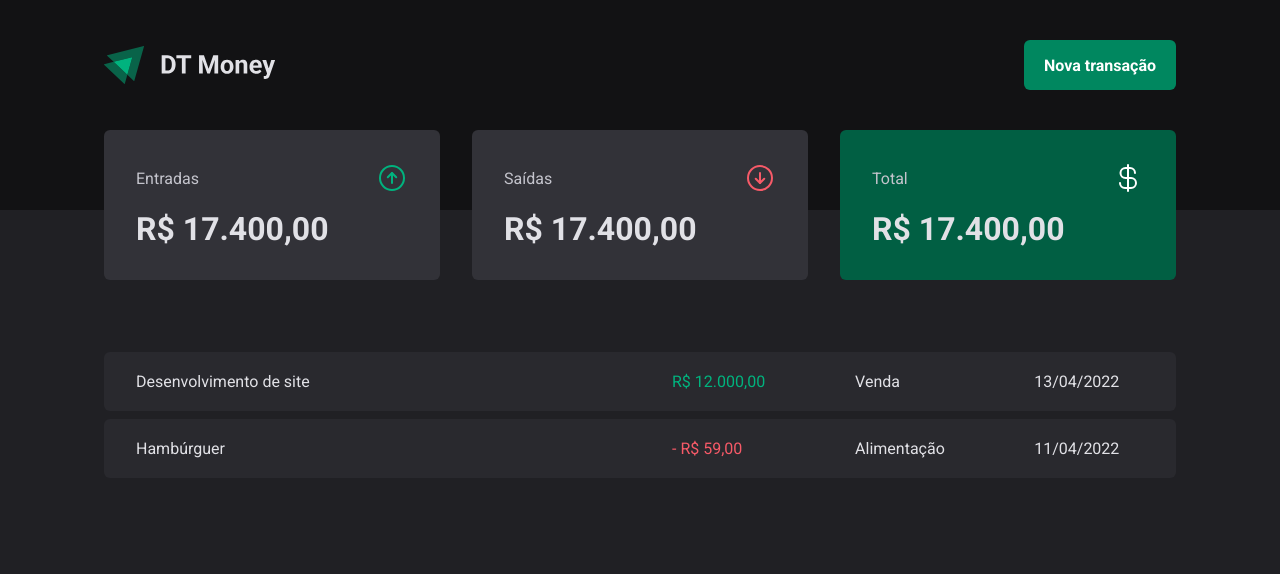
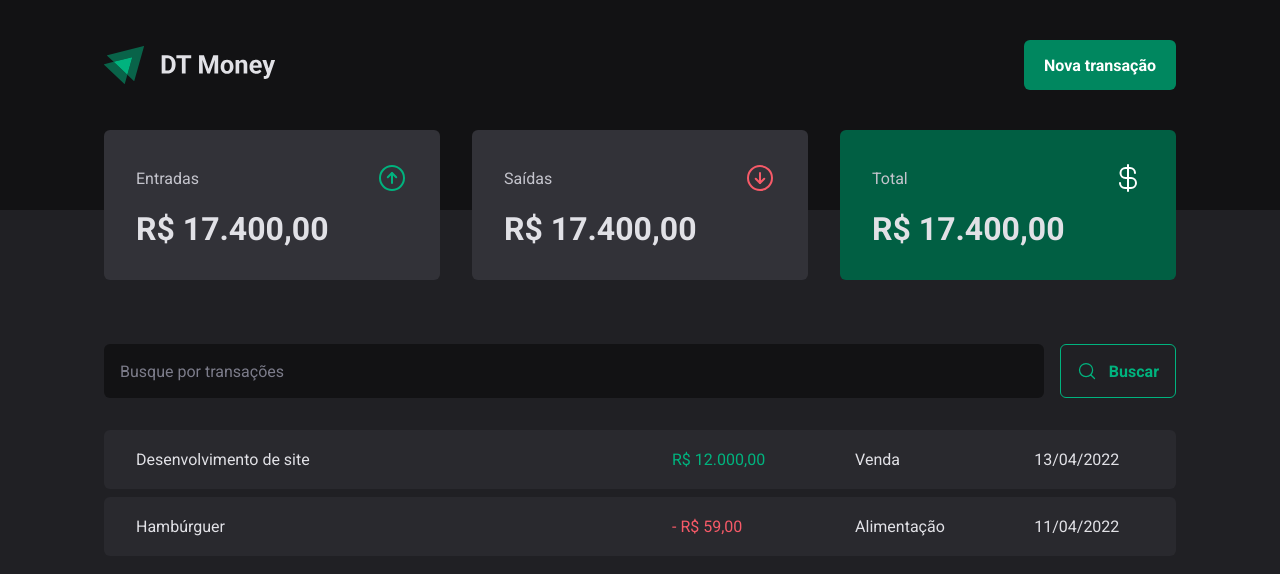
Before and after one commit to regianemr/DTMoney-Rocket-Seat, a React (Vite) app: page / in a window 1280 px wide. Shown: the top 574 px of the page. Built offline with nearby package versions, Linux system fonts and the light colour scheme.

Commit message:
criando componente SearchForm

```diff
--- /dev/null
+++ b/src/pages/Transactions/components/SearchForm/index.tsx
@@ -0,0 +1,14 @@
+import { MagnifyingGlass } from "phosphor-react";
+import { SearchFormContainer } from "./styles";
+
+export function SearchForm() {
+    return (
+        <SearchFormContainer>
+            <input type="text" placeholder="Busque por transações" />
+            <button type="submit">
+                <MagnifyingGlass size={20} />
+                Buscar
+            </button>
+        </SearchFormContainer>
+    )
+}
--- /dev/null
+++ b/src/pages/Transactions/components/SearchForm/styles.ts
@@ -0,0 +1,42 @@
+import styled from "styled-components";
+
+export const SearchFormContainer = styled.form`
+    display: flex;
+    gap: 1rem;
+
+    input {
+        flex: 1;
+        border-radius: 6px;
+        border: 0;
+        background-color: ${props => props.theme['gray-900']};
+        padding: 1rem;
+
+        &::placeholder {
+            color: ${props => props.theme['gray-500']};
+        }
+    }
+
+    button {
+        display: flex;
+        align-items: center;
+        gap: .75rem;
+
+        border: 0;
+        padding: 1rem;
+        background: transparent;
+        border: 1px solid ${props => props.theme['green-300']};
+        color: ${props => props.theme['green-300']};
+        font-weight: bold;
+        border-radius: 6px;
+
+        &:hover {
+            background: ${props => props.theme['green-500']};
+            border-color: ${props => props.theme['green-500']};
+            color: ${props => props.theme.white};
+            transition:
+                background-color 0.2s,
+                color 0.2s,
+                border-color 0.2s;
+        }
+    }
+`
--- a/src/pages/Transactions/index.tsx
+++ b/src/pages/Transactions/index.tsx
@@ -1,5 +1,6 @@
 import { Header } from "../../components/Header";
 import { Summary } from "../../components/Header/Summary";
+import { SearchForm } from "./components/SearchForm";
 import { PriceHighlight, TransactionsContainer, TransactionsTable } from "./styles";
 
 export function Transactions() {
@@ -9,6 +10,8 @@
             <Summary />
 
             <TransactionsContainer>
+                <SearchForm />
+
                 <TransactionsTable>
                     <tbody>
                         <tr>
--- a/src/pages/Transactions/styles.ts
+++ b/src/pages/Transactions/styles.ts
@@ -11,7 +11,7 @@
     width: 100%;
     border-collapse: separate;
     border-spacing: 0 0.5rem;
-    /* margin-top: 1.5rem; */
+    margin-top: 1.5rem;
 
     td {
         padding: 1.25rem 2rem;
```
